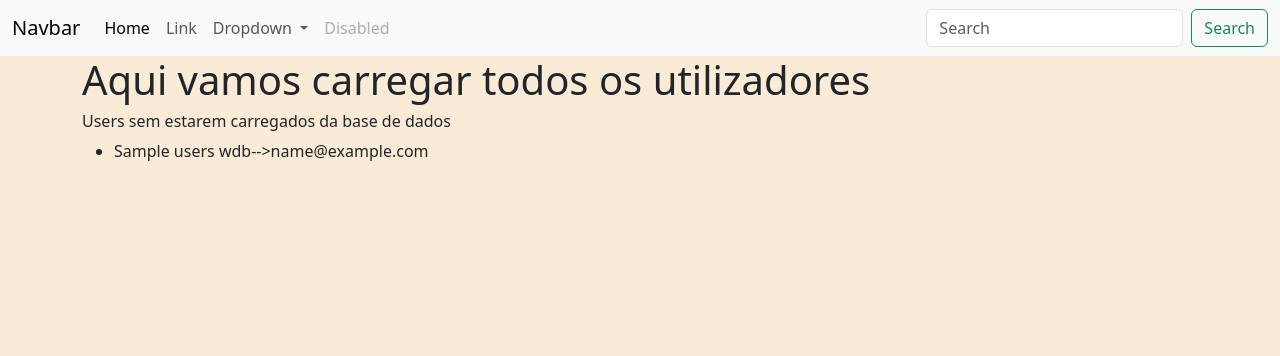
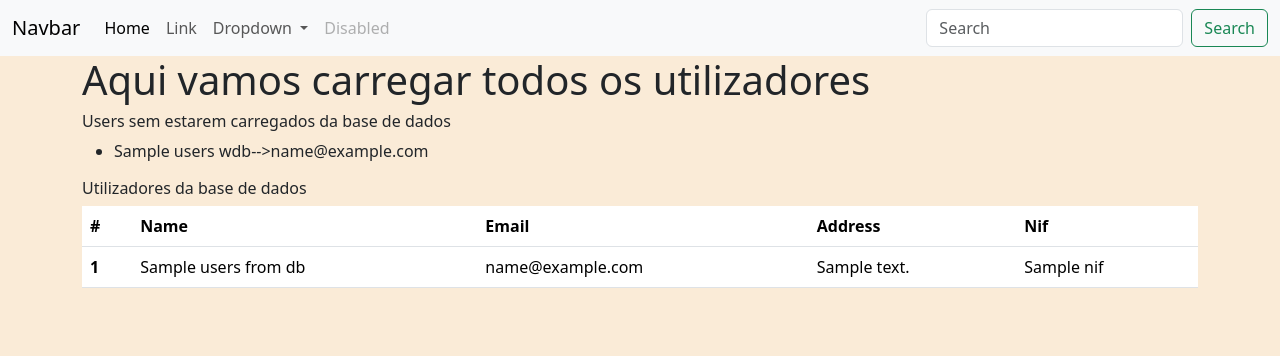
Before and after one commit to SaraBarrett/LxServerSide, a Laravel app: template resources/views/users/allusers.blade.php in a window 1280 px wide. Shown: the top 356 px of the page. Run offline with Laravel 12, Linux system fonts and the light colour scheme; the template is opened without the code that fills it: most values are stand-ins (such as "Sample title", 1, 10 or a date in 2020).

Commit message:
users get

```diff
--- a/app/Http/Controllers/UserController.php
+++ b/app/Http/Controllers/UserController.php
@@ -11,12 +11,12 @@ class UserController extends Controller
         $usersWDB = $this->loadUsersWDB();
 
         $usersFromDB = DB::table('users')
-        ->select('name', 'address', 'email')
+        ->select('id','name', 'address', 'email','nif')
         ->get();
 
-        dd($usersFromDB);
+        //dd($usersFromDB);
 
-        return view('users.allusers', compact('usersWDB'));
+        return view('users.allusers', compact('usersWDB','usersFromDB'));
     }
 
     public function addUsers () {
--- a/resources/views/users/allusers.blade.php
+++ b/resources/views/users/allusers.blade.php
@@ -6,7 +6,33 @@
     <h6>Users sem estarem carregados da base de dados</h6>
     <ul>
         @foreach ($usersWDB as $user)
-        <li>{{$user['name']}}-->{{$user['email']}}</li>
+            <li>{{ $user['name'] }}-->{{ $user['email'] }}</li>
         @endforeach
     </ul>
+
+    <h6>Utilizadores da base de dados</h6>
+    <table class="table">
+        <thead>
+            <tr>
+                <th scope="col">#</th>
+                <th scope="col">Name</th>
+                <th scope="col">Email</th>
+                <th scope="col">Address</th>
+                <th scope="col">Nif</th>
+            </tr>
+        </thead>
+        <tbody>
+            @foreach ($usersFromDB as $user)
+                <tr>
+                    <th scope="row">{{$user->id}}</th>
+                    <td>{{$user->name}}</td>
+                    <td>{{$user->email}}</td>
+                    <td>{{$user->address}}</td>
+                    <td>{{$user->nif}}</td>
+                </tr>
+            @endforeach
+
+
+        </tbody>
+    </table>
 @endsection
```
